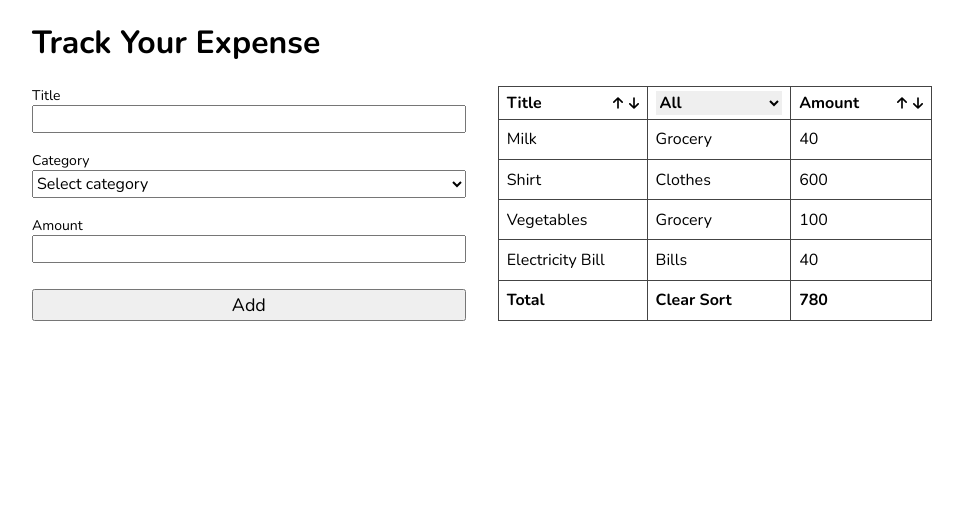
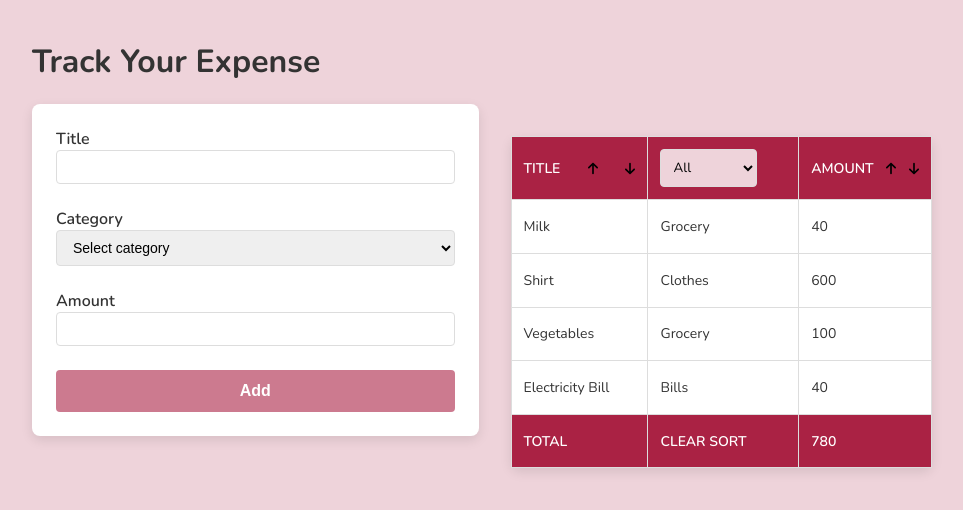
Before and after one commit to Tahrim19/Expense-Tracker, a React (Vite) app: page / in a window 1280 px wide. Shown: the top 510 px of the page, without its empty margins (158-1121 px from the left). Built offline with nearby package versions, Linux system fonts and the light colour scheme.

Commit message:
updated UI

```diff
--- a/src/App.css
+++ b/src/App.css
@@ -1,134 +1,188 @@
 @import url("https://fonts.googleapis.com/css2?family=Merriweather:ital,wght@0,300;0,400;0,700;1,300;1,400&family=Nunito:wght@300;400;600;700;800;900&family=Russo+One&family=Spartan:wght@700;800;900&display=swap");
 
-body {
-    font-family:  "Nunito", sans-serif;
-    margin: 0 32px;
-}
-
-main {
-    max-width: 900px;
-    margin-inline: auto;
+:root {
+    --primary-color: #aa2244;   /* Dark Red */
+    --secondary-color: #bb4e69; /* Mid-tone Red */
+    --accent-color: #cc7a8f;    /* Light Red-Pink */
+    --light-accent: #dda7b4;    /* Soft Light Pink */
+    --bg-light: #eed3da;        /* Very Light Pink */
+    --font-color-dark: #333;
+    --font-color-light: #fff;
+    --border-color: #DDD;
+    --hover-color: #dda7b4;     /* Soft hover effect */
 }
 
 * {
     box-sizing: border-box;
 }
 
+body {
+    font-family: "Nunito", sans-serif;
+    margin: 0 16px;
+    background-color: var(--bg-light);
+    color: var(--font-color-dark);
+}
+
+main {
+    max-width: 900px;
+    margin: 40px auto;
+}
+
 .expense-tracker {
     display: flex;
     gap: 32px;
+    margin-top: 20px;
+    flex-direction: row;
+}
+
+.expense-form, .expense-table {
+    background-color: white;
+    border-radius: 8px;
+    padding: 24px;
+    box-shadow: 0 4px 12px rgba(0, 0, 0, 0.1);
+    width: 100%;
 }
 
 .expense-form {
-    width: 100%;
+    margin-bottom: 32px;
 }
 
 .expense-table {
-    width: 100%;
+    margin-top: 32px;
     border-collapse: collapse;
+    background-color: var(--bg-light);
+}
+
+.expense-table th, .expense-table td {
+    padding: 12px;
+    border: 1px solid var(--border-color);
+    text-align: left;
+    font-size: 14px;
+}
+
+.expense-table th {
+    background-color: var(--primary-color);
+    color: var(--font-color-light);
+    text-transform: uppercase;
+    font-weight: 600;
+}
+
+.expense-table td {
+    background-color: #FFF;
+    transition: background-color 0.3s ease;
+}
+
+.expense-table tr:hover td {
+    background-color: var(--hover-color);
+    color: var(--font-color-dark);
 }
 
 .expense-table select {
-    font: inherit;
-    width: 100%;
-    border: none;
-    outline: none;
+    font-family: inherit;
+    padding: 8px;
+    border-radius: 4px;
+    border: 1px solid var(--border-color);
+    background-color: var(--bg-light);
+    cursor: pointer;
 }
 
 .amount-column div {
     display: flex;
-}
-
-.amount-column span {
-    margin-right: 6px;
+    justify-content: space-between;
 }
 
 .arrow {
-    transition: transform 0.2s ease-in-out;
     cursor: pointer;
+    transition: transform 0.2s ease;
 }
 
-.up-arrow {
-    margin-left: auto;
-}
-
-.up-arrow:active {
-    transform: translateY(-2px);
-}
-
-.down-arrow {
-    margin-left: 6px;
-}
-
-.down-arrow:active {
-    transform: translateY(2px);
-}
-
-.expense-table th,
-.expense-table td {
-    border: 1px solid #444;
-    text-align: left;
-    padding: 4px 8px;
+.arrow:active {
+    transform: scale(0.9);
 }
 
 .input-container {
-    display: flex;
-    flex-direction: column;
-    margin-bottom: 18px;
-    position: relative;
+    margin-bottom: 24px;
 }
 
 .input-container label {
-    font-size: 14px;
+    font-size: 16px;
+    font-weight: 600;
+    margin-bottom: 8px;
 }
 
-.input-container input {
-    height: 28px;
-    font-family: inherit;
+.input-container input, .input-container select {
+    width: 100%;
+    padding: 8px 12px;
+    border: 1px solid var(--border-color);
+    border-radius: 4px;
+    font-size: 14px;
+    transition: border-color 0.2s ease;
+}
+
+.input-container input:focus, .input-container select:focus {
+    border-color: var(--primary-color);
+    outline: none;
 }
 
 .add-btn {
     width: 100%;
-    height: 32px;
-    font-size: 18px;
-    font-family: inherit;
-    margin-top: 8px;
+    padding: 12px;
+    background-color: var(--accent-color);
+    color: var(--font-color-light);
+    font-size: 16px;
+    font-weight: 700;
+    border: none;
+    border-radius: 4px;
+    cursor: pointer;
+    transition: background-color 0.3s ease;
+}
+
+.add-btn:hover {
+    background-color: var(--secondary-color);
 }
 
 .context-menu {
+    position: absolute;
     background-color: white;
-    border: 1px solid;
-    position: absolute;
-    border-radius: 4px;
+    border: 1px solid var(--border-color);
+    box-shadow: 0px 4px 16px rgba(0, 0, 0, 0.2);
+    border-radius: 8px;
     overflow: hidden;
-    box-shadow: 0 0 12px rgba(0, 0, 0, 0.3);
 }
 
 .context-menu div {
-    padding: 2px 8px;
+    padding: 8px 16px;
+    font-weight: 500;
     cursor: pointer;
-    font-weight: 600;
+    transition: background-color 0.2s ease;
 }
 
 .context-menu div:hover {
-    background-color: #ddd;
+    background-color: var(--primary-color);
+    color: var(--font-color-light);
 }
 
-#category{
-    height: 28px;
-    font: inherit;
+.error {
+    font-size: 12px;
+    color: var(--danger-color);
+    margin-top: 4px;
 }
 
-.error{
-    font-size: 12px;
-    color: red;
-    margin: 0;
-    position: absolute;
-    top: 100%;
+.clear-sort {
+    cursor: pointer;
+    color: var(--accent-color);
+    font-weight: 600;
+    text-align: right;
 }
 
-.clear-sort{
-    cursor: pointer;
+.clear-sort:hover {
+    color: var(--primary-color);
+}
+
+.total-row {
+    font-weight: bold;
+    background-color: var(--primary-color);
+    color: var(--font-color-light);
 }
 
 @media (max-width: 900px) {
@@ -138,5 +192,6 @@ main {
 
     .expense-tracker {
         flex-direction: column;
+        gap: 16px;
     }
 }
```
